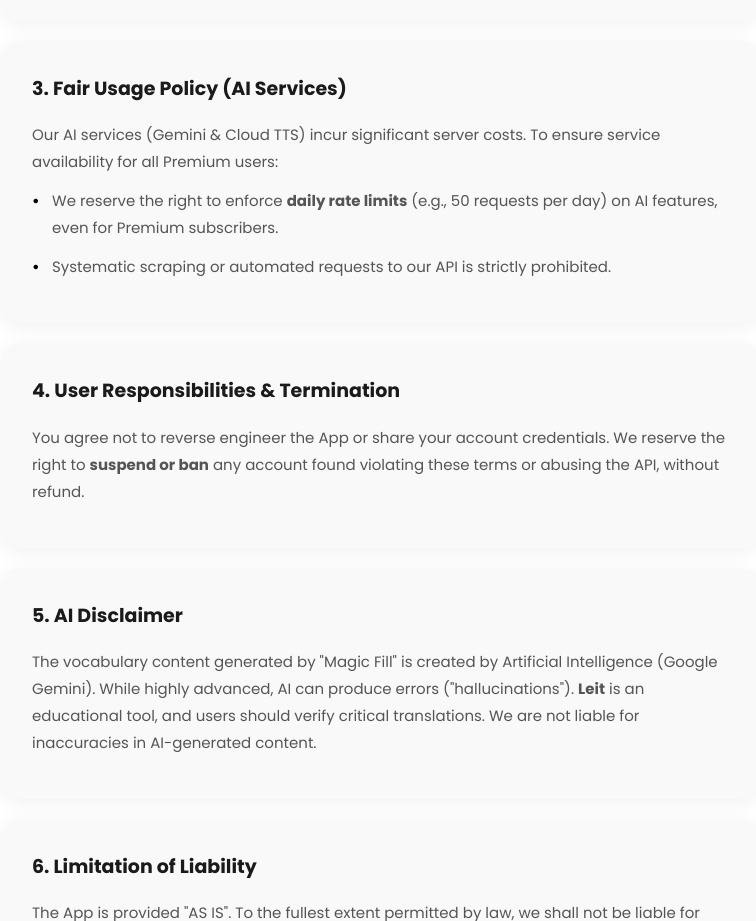
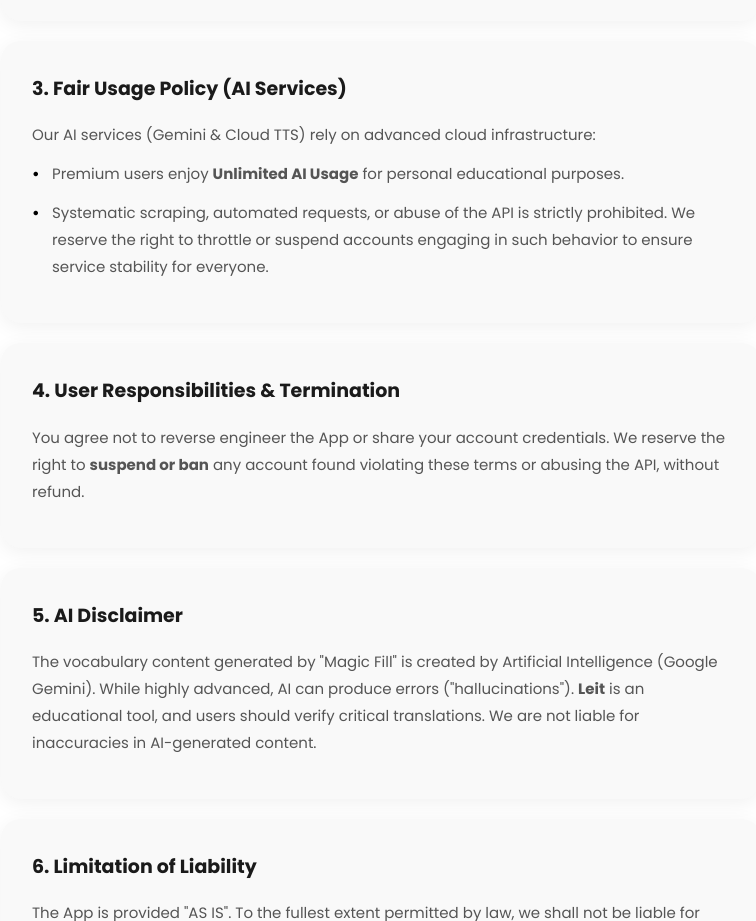
Before and after one commit to mahdiehsani1/leit-terms-of-service, a plain HTML site: page index.html in a window 1280 px wide. Shown: the part 1120-2041 px from the top of the page, without its empty margins (259-1015 px from the left). Drawn offline with Linux system fonts and the light colour scheme.

Commit message:
Update index.html

```diff
--- a/index.html
+++ b/index.html
@@ -119,10 +119,10 @@
 
                     <div class="section-card">
                         <h2>3. Fair Usage Policy (AI Services)</h2>
-                        <p>Our AI services (Gemini & Cloud TTS) incur significant server costs. To ensure service availability for all Premium users:</p>
+                        <p>Our AI services (Gemini & Cloud TTS) rely on advanced cloud infrastructure:</p>
                         <ul>
-                            <li>We reserve the right to enforce <strong>daily rate limits</strong> (e.g., 50 requests per day) on AI features, even for Premium subscribers.</li>
-                            <li>Systematic scraping or automated requests to our API is strictly prohibited.</li>
+                            <li>Premium users enjoy <strong>Unlimited AI Usage</strong> for personal educational purposes.</li>
+                            <li>Systematic scraping, automated requests, or abuse of the API is strictly prohibited. We reserve the right to throttle or suspend accounts engaging in such behavior to ensure service stability for everyone.</li>
                         </ul>
                     </div>
 
@@ -179,10 +179,10 @@
 
                     <div class="section-card">
                         <h2>3. Fair-Use-Richtlinie (KI)</h2>
-                        <p>Da KI-Dienste hohe Serverkosten verursachen, gilt auch für Premium-Nutzer:</p>
+                        <p>Da KI-Dienste auf einer komplexen Cloud-Infrastruktur basieren:</p>
                         <ul>
-                            <li>Wir behalten uns das Recht vor, tägliche Obergrenzen (z. B. 50 Anfragen pro Tag) festzulegen.</li>
-                            <li>Automatisierte Abfragen oder Missbrauch der API sind untersagt.</li>
+                            <li>Premium-Nutzer genießen <strong>unbegrenzte KI-Nutzung</strong> für persönliche Bildungszwecke.</li>
+                            <li>Automatisierte Abfragen, Scraping oder Missbrauch der API sind streng untersagt. Wir behalten uns das Recht vor, Konten bei derartigem Verhalten einzuschränken oder zu sperren, um die Stabilität für alle Nutzer zu gewährleisten.</li>
                         </ul>
                     </div>
 
@@ -233,10 +233,10 @@
 
                     <div class="section-card">
                         <h2>۳. سیاست مصرف منصفانه (Fair Usage)</h2>
-                        <p>خدمات هوش مصنوعی هزینه‌بر هستند. برای تضمین کیفیت سرویس برای همه:</p>
+                        <p>خدمات هوش مصنوعی بر پایه زیرساخت‌های ابری پیشرفته هستند:</p>
                         <ul>
-                            <li>حتی برای کاربران پریمیوم، محدودیت استفاده روزانه (مثلاً ۵۰ درخواست در روز) اعمال می‌شود.</li>
-                            <li>هرگونه استفاده رباتیک یا تلاش برای استخراج داده‌ها ممنوع است.</li>
+                            <li>کاربران پریمیوم از <strong>استفاده نامحدود هوش مصنوعی</strong> برای اهداف آموزشی شخصی بهره‌مند می‌شوند.</li>
+                            <li>هرگونه استفاده رباتیک، استخراج داده‌ها (Scraping) یا سوءاستفاده از API اکیداً ممنوع است. ما حق داریم برای حفظ کیفیت سرویس برای سایر کاربران، حساب‌های متخلف را محدود یا مسدود کنیم.</li>
                         </ul>
                     </div>
 
```
